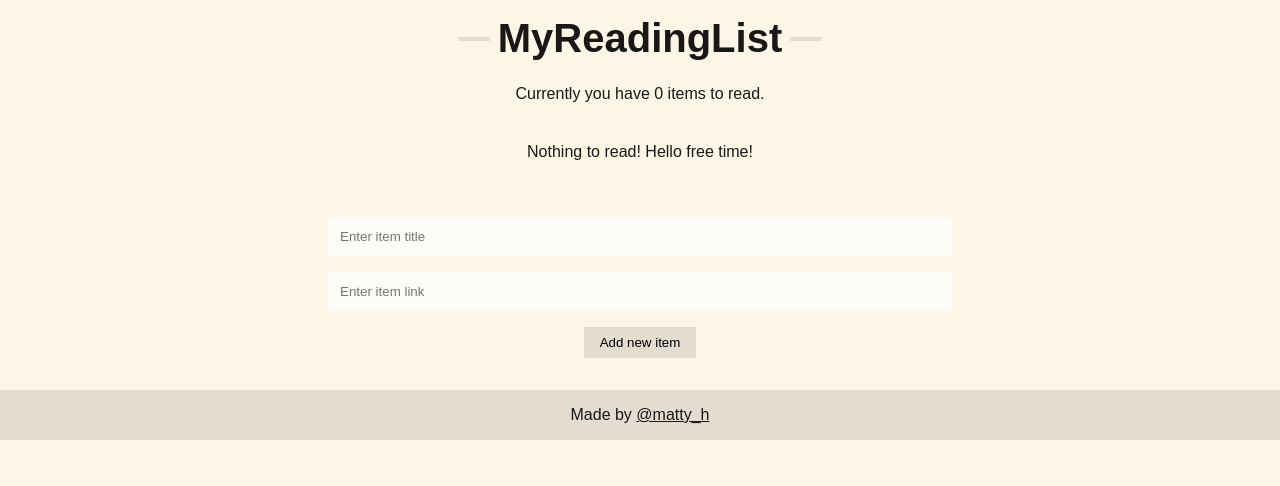
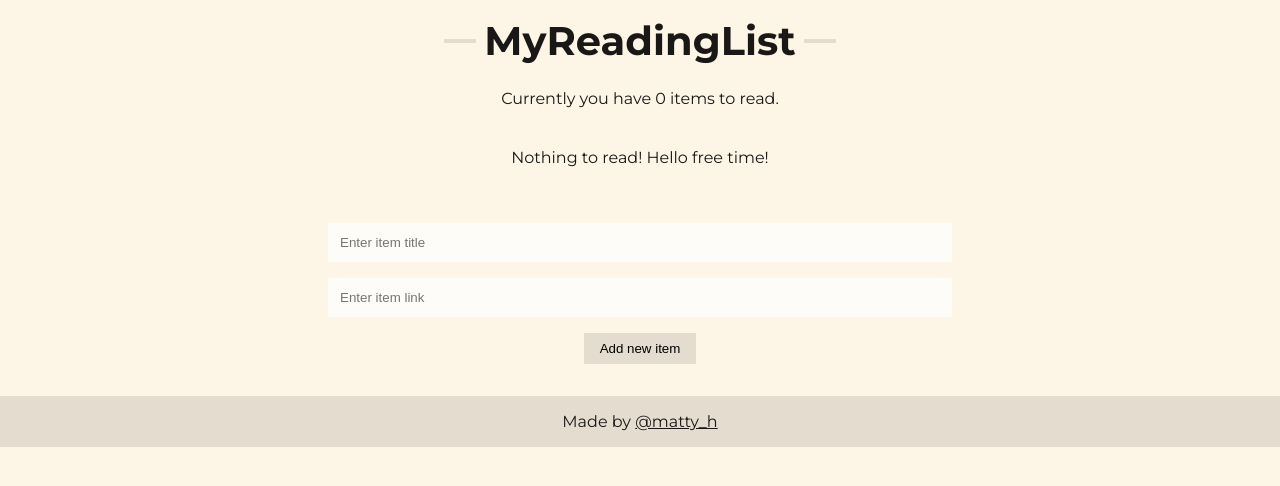
Before and after one commit to matt-harris/react-ts-myreadinglist, a React (Create React App) app: page / in a window 1280 px wide. Shown: the top 486 px of the page. Built offline with nearby package versions, Linux system fonts and the light colour scheme.

Commit message:
Update app font

```diff
--- a/src/styles/GlobalStyle.ts
+++ b/src/styles/GlobalStyle.ts
@@ -41,7 +41,7 @@ const GlobalStyle = createGlobalStyle`
     margin: 0;
     color: #191817;
     background-color: #fdf5e6;
-    font-family: 'Proza Libre', sans-serif;
+    font-family: 'Montserrat', sans-serif;
     -webkit-font-smoothing: antialiased;
     -moz-osx-font-smoothing: grayscale;
   }
```
